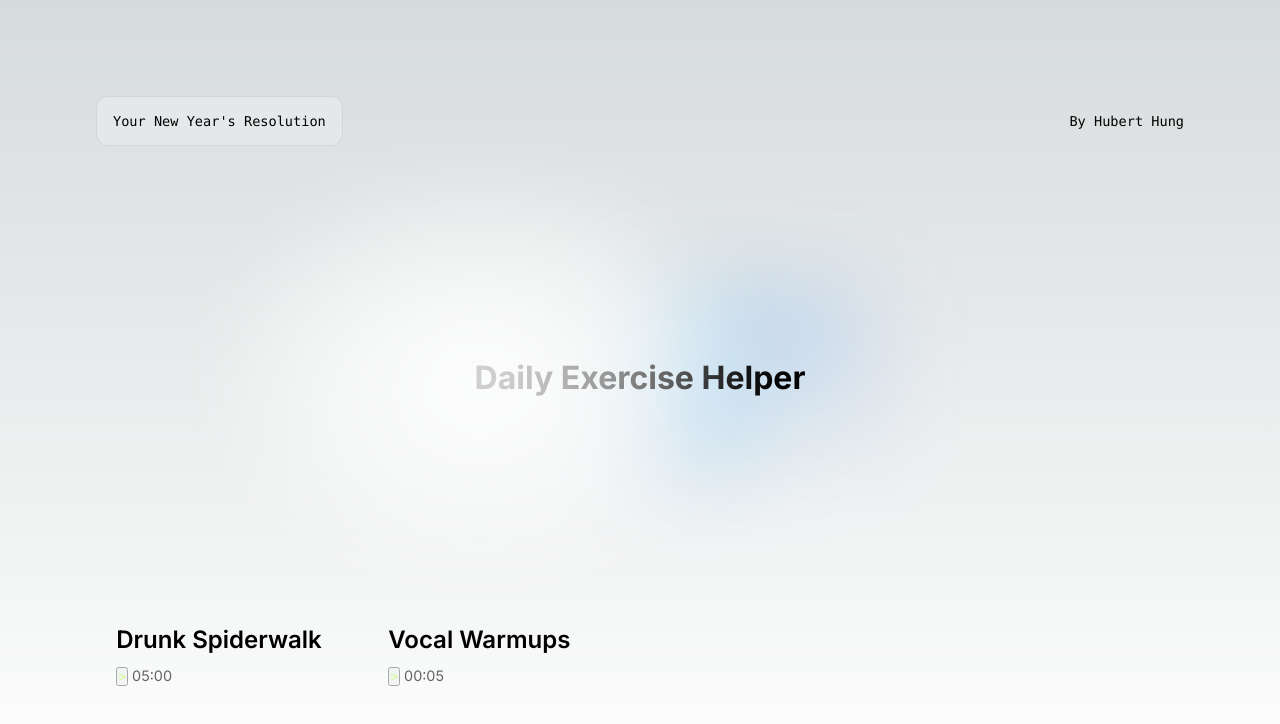
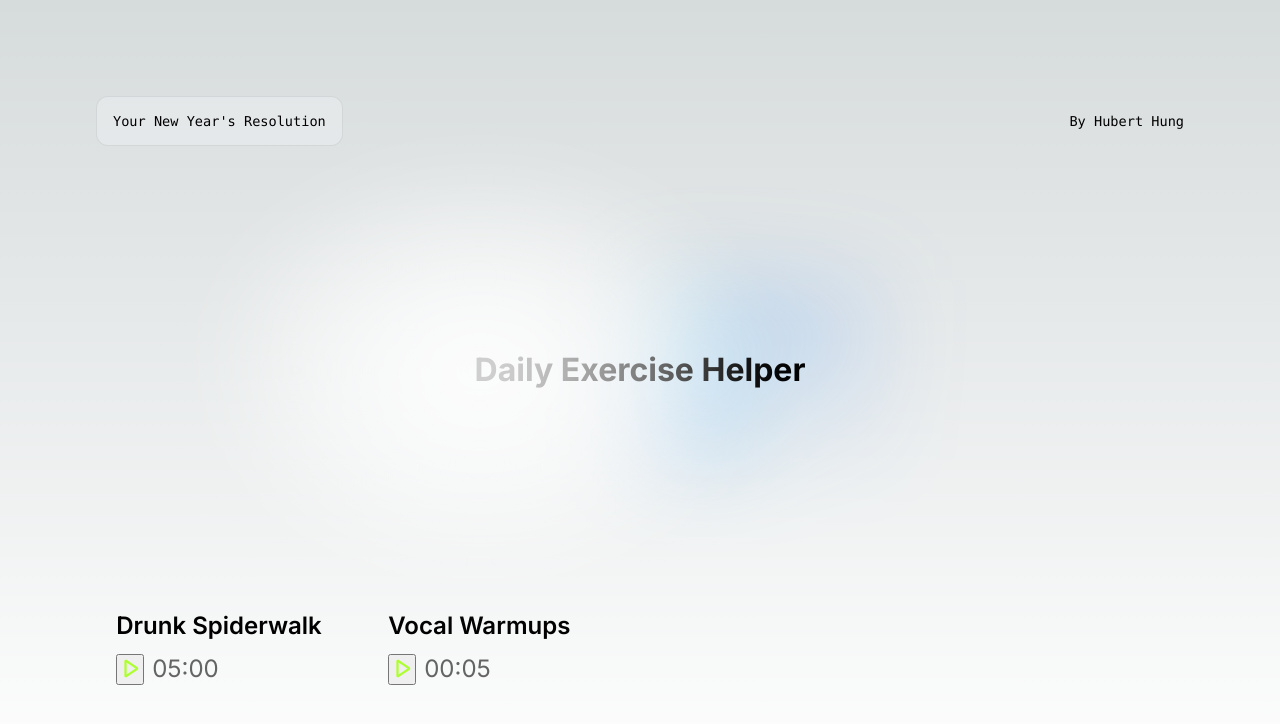
Before and after one commit to hubert322/daily-exercise-helper, a Next.js app: page / in a window 1280 px wide. Shown: the top 724 px of the page. Built offline with nearby package versions, Linux system fonts and the light colour scheme.

Commit message:
Add style to timer - Add icon to timer button

```diff
--- a/package.json
+++ b/package.json
@@ -18,6 +18,7 @@
     "next": "13.1.1",
     "react": "18.2.0",
     "react-dom": "18.2.0",
+    "react-icons": "^4.7.1",
     "react-timer-hook": "^3.0.5",
     "typescript": "4.9.4"
   }
--- a/src/components/Exercise/Exercise.module.css
+++ b/src/components/Exercise/Exercise.module.css
@@ -19,7 +19,7 @@
 .card p {
   margin: 0;
   opacity: 0.6;
-  font-size: 0.9rem;
+  font-size: 1.5rem;
   line-height: 1.5;
   max-width: 30ch;
 }
--- /dev/null
+++ b/src/components/Timer/Timer.module.css
@@ -0,0 +1,14 @@
+.timerContainer {
+  display: flex;
+  flex-direction: row;
+  justify-content: flex-start;
+  align-items: center;
+  column-gap: 1ch;
+}
+
+/* Mobile */
+@media (max-width: 700px) {
+  .timerContainer {
+    justify-content: center;
+  }
+}
--- a/src/components/Timer/Timer.tsx
+++ b/src/components/Timer/Timer.tsx
@@ -2,6 +2,7 @@ import { useState } from 'react'
 import { useTimer } from 'react-timer-hook'
 import { Inter } from '@next/font/google'
 import TimerButton from '../TimerButton/TimerButton'
+import styles from './Timer.module.css'
 
 const inter = Inter({ subsets: ['latin'] })
 
@@ -51,8 +52,9 @@ export default function Timer({ time }: TimerProps) {
   }
 
   return (
-    <p className={inter.className}>
-      <TimerButton hasStarted={hasStarted} setHasStarted={setHasStarted} isRunning={isRunning} start={start} pause={pause} resume={resume} onRestart={onRestart} /> {getTimeLeft(minutes, seconds)}
-    </p>
+    <div className={styles.timerContainer}>
+      <TimerButton hasStarted={hasStarted} setHasStarted={setHasStarted} isRunning={isRunning} start={start} pause={pause} resume={resume} onRestart={onRestart} size="1.5rem" />
+      <p className={inter.className}>{getTimeLeft(minutes, seconds)}</p>
+    </div>
   )
 }
--- a/src/components/TimerButton/TimerButton.tsx
+++ b/src/components/TimerButton/TimerButton.tsx
@@ -1,5 +1,7 @@
 import { Dispatch, SetStateAction } from "react"
 import styles from './TimerButton.module.css'
+import { VscDebugStart, VscDebugPause, VscDebugContinue, VscDebugRestart } from 'react-icons/vsc'
+import { IconContext } from 'react-icons'
 
 interface TimerButtonProps {
   hasStarted: boolean
@@ -9,9 +11,10 @@ interface TimerButtonProps {
   pause: () => void
   resume: () => void
   onRestart: () => void
+  size?: string
 }
 
-export default function TimerButton({ hasStarted, setHasStarted, isRunning, start, pause, resume, onRestart }: TimerButtonProps) {
+export default function TimerButton({ hasStarted, setHasStarted, isRunning, start, pause, resume, onRestart, size }: TimerButtonProps) {
 
   function onStart() {
     setHasStarted(true)
@@ -20,18 +23,34 @@ export default function TimerButton({ hasStarted, setHasStarted, isRunning, star
 
   if (!hasStarted) {
     return (
-      <button className={styles.timerButton} onClick={onStart}>&gt;</button>
+      <IconContext.Provider value={{ size: size }}>
+        <button className={styles.timerButton} onClick={onStart}>
+          <VscDebugStart />
+        </button>
+      </IconContext.Provider>
     )
   }
   if (isRunning) {
     return (
-      <button className={styles.timerButton} onClick={pause}>||</button>
+      <IconContext.Provider value={{ size: size }}>
+        <button className={styles.timerButton} onClick={pause}>
+          <VscDebugPause />
+        </button>
+      </IconContext.Provider>
     )
   }
   return (
     <>
-      <button className={styles.timerButton} onClick={resume}>&gt;</button>
-      <button className={styles.timerButton} onClick={onRestart}>Restart</button>
+      <IconContext.Provider value={{ size: size }}>
+        <button className={styles.timerButton} onClick={resume}>
+          <VscDebugContinue />
+        </button>
+      </IconContext.Provider>
+      <IconContext.Provider value={{ size: size }}>
+        <button className={styles.timerButton} onClick={onRestart}>
+          <VscDebugRestart />
+        </button>
+      </IconContext.Provider>
     </>
   )
 }
```
Also changed, not shown: 1 other file (tests, documents, lock files or other folders).
